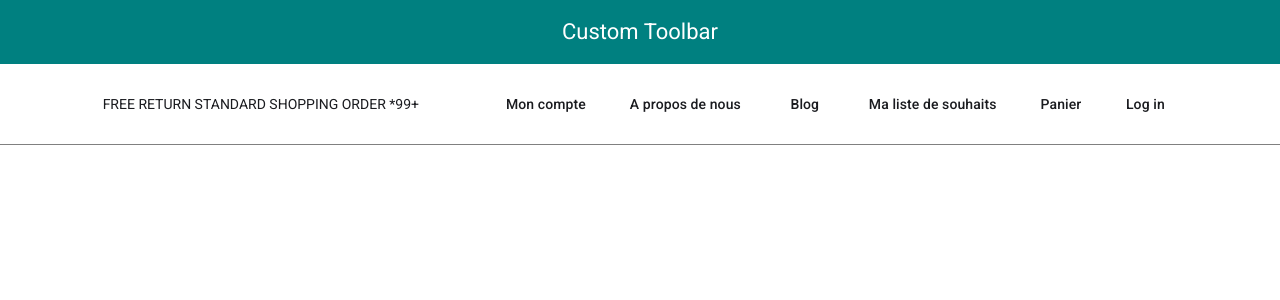
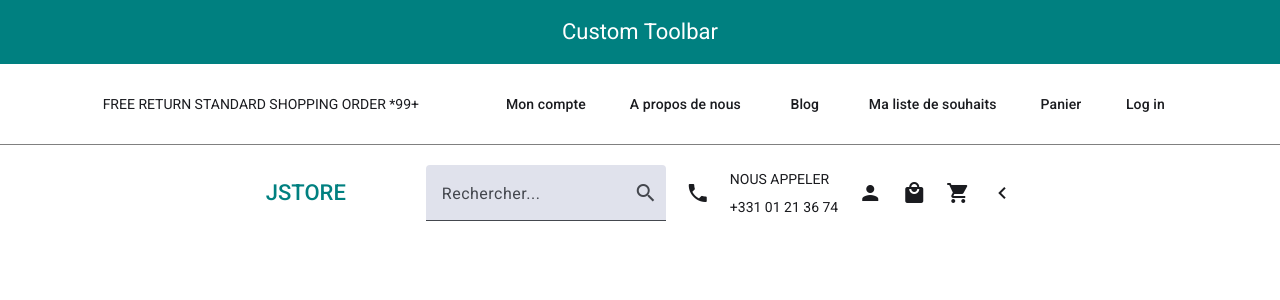
Before and after one commit to Abdourahamane10/SanaShopUI, an Angular app: page / in a window 1280 px wide. Shown: the top 300 px of the page. Built offline with nearby package versions, Linux system fonts and the light colour scheme.

Commit message:
Création du header-ligne3

```diff
--- a/src/app/header/header.component.css
+++ b/src/app/header/header.component.css
@@ -6,31 +6,25 @@
   flex: 1 1 auto;
 }
 
-.header-ligne1 {
-  background-color: var(--bandeau-color);
-  color: var(--main-color-white);
+.header-ligne, .header-ligne2-containerNavigation, .containerSearch-icones, .container-call {
   display: flex;
   justify-content: center;
 }
 
+.header-ligne1 {
+  background-color: var(--bandeau-color);
+  color: var(--main-color-white);
+}
+
 .header-ligne2 {
   background-color: var(--main-color-white);
-  display: flex;
-  justify-content: center;
   column-gap: 75px;
   row-gap: 10px; /* espace vertical réduit */
-  flex-wrap: wrap;
   font-size: 14px;
   border-bottom: 1px solid var(--main-color-gray);
-  min-width: 0;
-  height: auto !important; /* override la hauteur fixe Angular Material */
-  min-height: 56px; /* garde au moins la hauteur de base fixe de Angular Material (en desktop mais en mobile c'est 64px) */
-  padding: 20px 25px; /* un peu d’air */
 }
 
 .header-ligne2-containerNavigation {
-  display: flex;
-  justify-content: center;
   column-gap: 20px;
   row-gap: 5px;
   flex-wrap: wrap;
@@ -42,3 +36,48 @@
   word-break: break-word; /* coupe les mots longs si nécessaire */
   text-align: center; /* si tu veux centrer ton texte */
 }
+
+.header-ligne2, .header-ligne3 {
+  min-width: 0;
+  height: auto !important; /* override la hauteur fixe Angular Material */
+  min-height: 56px; /* garde au moins la hauteur de base fixe de Angular Material (en desktop mais en mobile c'est 64px) */
+  padding: 20px 25px; /* un peu d’air */
+  flex-wrap: wrap;
+}
+
+.header-ligne3 {
+  align-items: center;
+  column-gap: 80px;
+  row-gap: 10px;
+  padding-bottom: 0;
+  background-color: var(--main-color-white);
+}
+
+.containerSearch-icones {
+  align-items: center;
+  column-gap: 20px;
+  row-gap: 5px;
+  flex-wrap: wrap;
+}
+
+.container-call {
+  align-items: center;
+  column-gap: 20px;
+}
+
+.container-infoCall {
+  display: flex;
+  flex-direction: column;
+  justify-content: center;
+  font-size: 14px;
+}
+
+::ng-deep .mat-mdc-form-field-subscript-wrapper {
+  margin: 0;
+  height: 0;
+}
+
+.jstore {
+  font-weight: 500;
+  color: var(--bandeau-color);
+}
--- a/src/app/header/header.component.html
+++ b/src/app/header/header.component.html
@@ -1,8 +1,8 @@
 <mat-toolbar>
-  <mat-toolbar-row class="header-ligne1">
+  <mat-toolbar-row class="header-ligne header-ligne1">
     <span>Custom Toolbar</span>
   </mat-toolbar-row>
-  <mat-toolbar-row class="header-ligne2">
+  <mat-toolbar-row class="header-ligne header-ligne2">
     <span>FREE RETURN STANDARD SHOPPING ORDER *99+</span>
     <div class="header-ligne2-containerNavigation">
       <a mat-button routerLink="#">Mon compte</a>
@@ -13,4 +13,34 @@
       <a mat-button routerLink="#">Log in</a>
     </div>
   </mat-toolbar-row>
+  <mat-toolbar-row class="header-ligne header-ligne3">
+    <span class="jstore">JSTORE</span>
+    <div class="containerSearch-icones">
+      <form class="search-form">
+        <mat-form-field class="search-field">
+          <mat-label>Rechercher...</mat-label>
+          <input matInput placeholder="Rechercher">
+          <button
+          type="submit"
+          mat-icon-button
+          matSuffix
+          aria-label="Rechercher"
+          >
+            <mat-icon fontIcon="search"></mat-icon>
+          </button>
+        </mat-form-field>
+      </form>
+      <div class="container-call">
+        <mat-icon aria-hidden="false" aria-label="phone icon" fontIcon="phone"></mat-icon>
+        <div class="container-infoCall">
+          <span>NOUS APPELER</span>
+          <span>+331 01 21 36 74</span>
+        </div>
+      </div>
+      <mat-icon aria-hidden="false" aria-label="user icon" fontIcon="person"></mat-icon>
+      <mat-icon aria-hidden="false" aria-label="user icon" fontIcon="local_mall"></mat-icon>
+      <mat-icon aria-hidden="false" aria-label="user icon" fontIcon="shopping_cart"></mat-icon>
+      <mat-icon aria-hidden="false" aria-label="user icon" fontIcon="chevron_left"></mat-icon>
+    </div>
+  </mat-toolbar-row>
 </mat-toolbar>
--- a/src/app/header/header.component.ts
+++ b/src/app/header/header.component.ts
@@ -2,11 +2,13 @@ import { Component } from '@angular/core';
 import { MatIconModule } from '@angular/material/icon';
 import { MatToolbarModule } from '@angular/material/toolbar';
 import { MatButtonModule } from '@angular/material/button';
+import { MatFormFieldModule } from '@angular/material/form-field';
+import { MatInputModule } from '@angular/material/input';
 
 @Component({
   selector: 'app-header',
   standalone: true,
-  imports: [MatToolbarModule, MatIconModule, MatButtonModule],
+  imports: [MatToolbarModule, MatIconModule, MatButtonModule, MatFormFieldModule, MatInputModule],
   templateUrl: './header.component.html',
   styleUrl: './header.component.css',
 })
```
